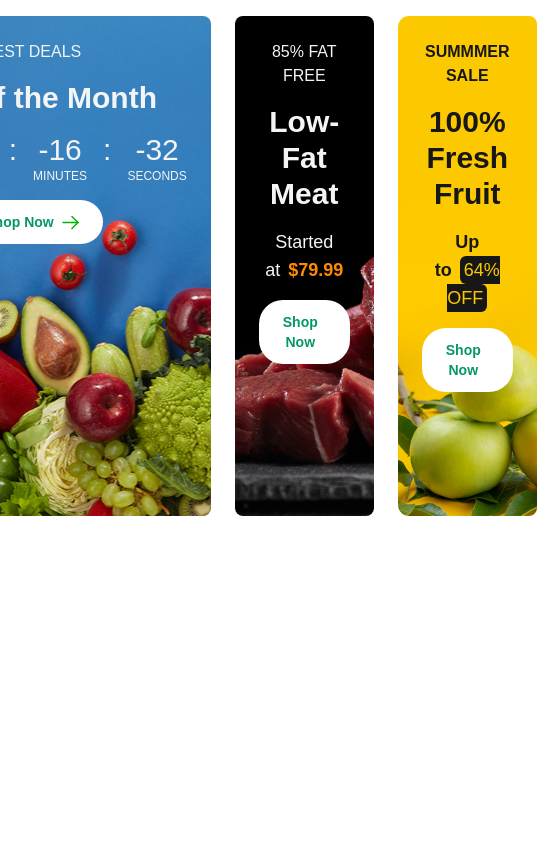
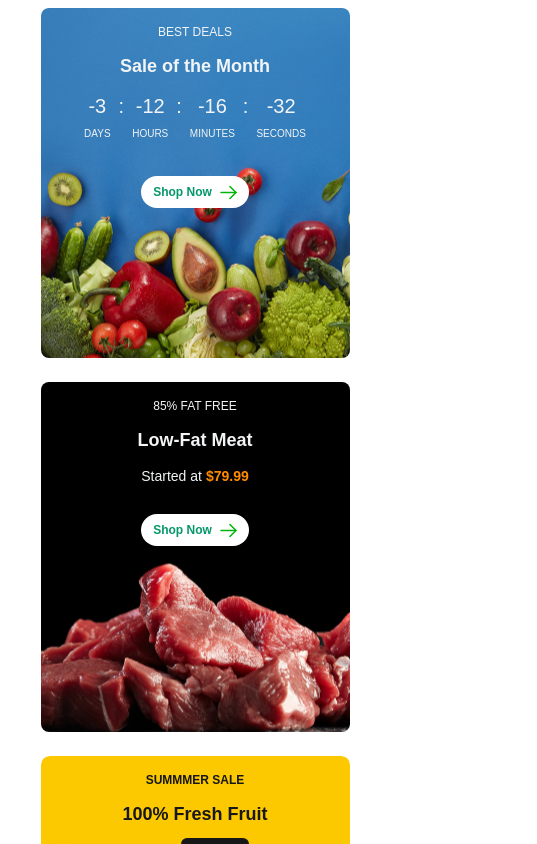
Before and after one commit to AshiqueHussain00/Organic-eCommerce-Shop-Website, a React (Vite) app: page / in a window 390 px wide. Shown: the top 844 px of the page, 537 px wide, since content can reach past the window. Built offline with nearby package versions, Linux system fonts and the light colour scheme.

Commit message:
Banner Component Responsivenss

```diff
--- a/src/App.jsx
+++ b/src/App.jsx
@@ -1,5 +1,5 @@
 import './App.css'
-import HeaderBottom from './component/home3/HeaderBottom'
+import HeaderBottom from './component/home3/headerBottom'
 import Banner from './component/home3/Banner'
 
 function App() {
--- a/src/component/home3/Banner.jsx
+++ b/src/component/home3/Banner.jsx
@@ -27,53 +27,80 @@ function Banner() {
     return (
         <section>
             <div className="w-10/12 xmd:w-11/12 mx-auto bg-white-100">
-                <ul className="flex flex-row items-center justify-center gap-6 p-4">
+                <ul className="flex flex-row flex-wrap items-center justify-center gap-6 p-2 xxs:p-4">
+
+
                     {BannerData.map((item) => (
-                        <li key={item.id} style={{ backgroundImage: `url(${item.image})`, backgroundSize: 'cover', width: '400px', height: '500px', borderRadius: '8px' }} className="p-6 flex flex-col gap-4">
-                            <h3 className={`${item.id !== 3 ? "text-gray-100 font-medium" : "text-black-900 font-semibold"} text-center text-base `}>{item.heading1}</h3>
-                            <h3 className={`${item.id !== 3 ? "text-gray-100" : "text-black-900"} text-center text-3xl font-bold`}>{item.heading2}</h3>
+                        <li
+                            key={item.id}
+                            style={{
+                                backgroundImage: `url(${item.image})`,
+                                backgroundSize: 'cover',
+                                borderRadius: '8px',
+                            }}
+                            className="p-4 sm:p-6 flex flex-col gap-3 sm:gap-4 w-full xxs:w-[350px]  sm:w-[400px] h-[350px] xxs:h-[375px] sm:h-[475px] md:h-[500px] rounded-md"
+                        >
+                            <h3 className={`${item.id !== 3 ? "text-gray-100 font-medium" : "text-black-900 font-semibold"} text-center text-xs sm:text-sm md:text-base`}>
+                                {item.heading1}
+                            </h3>
+                            <h3 className={`${item.id !== 3 ? "text-gray-100" : "text-black-900"} text-center text-lg sm:text-2xl md:text-3xl font-bold`}>
+                                {item.heading2}
+                            </h3>
 
                             {item.id === 1 && (
                                 <div className="text-gray-100 text-center">
-                                    <div className="text-3xl font-normal flex justify-center gap-4">
+                                    <div className="text-xl sm:text-2xl md:text-3xl font-normal flex justify-center gap-2 sm:gap-4">
                                         <div className="flex flex-col items-center">
                                             <span>{days}</span>
-                                            <span className="text-xs">DAYS</span>
+                                            <span className="text-[10px] sm:text-xs">DAYS</span>
                                         </div>
                                         <span>:</span>
                                         <div className="flex flex-col items-center">
                                             <span>{hours}</span>
-                                            <span className="text-xs">HOURS</span>
+                                            <span className="text-[10px] sm:text-xs">HOURS</span>
                                         </div>
                                         <span>:</span>
                                         <div className="flex flex-col items-center">
                                             <span>{minutes}</span>
-                                            <span className="text-xs">MINUTES</span>
+                                            <span className="text-[10px] sm:text-xs">MINUTES</span>
                                         </div>
                                         <span>:</span>
                                         <div className="flex flex-col items-center">
                                             <span>{seconds}</span>
-                                            <span className="text-xs">SECONDS</span>
+                                            <span className="text-[10px] sm:text-xs">SECONDS</span>
                                         </div>
                                     </div>
                                 </div>
                             )}
+
                             {item.id === 2 && (
-                                <h3 className="text-gray-100 text-center text-lg font-medium">{item.heading3_1}<span className="text-warning ml-2 font-semibold">{item.heading3_2}</span></h3>
+                                <h3 className="text-gray-100 text-center text-sm sm:text-base md:text-lg font-medium">
+                                    {item.heading3_1}
+                                    <span className="text-warning ml-1 sm:ml-2 font-semibold">{item.heading3_2}</span>
+                                </h3>
                             )}
 
-
                             {item.id === 3 && (
-                                <h3 className="text-black-900 text-center text-lg font-semibold">{item.heading3_1}<span className="text-yellow p-1 rounded-md font-medium ml-2 bg-black-900">{item.heading3_2}</span></h3>
+                                <h3 className="text-black-900 text-center text-sm sm:text-base md:text-lg font-semibold">
+                                    {item.heading3_1}
+                                    <span className="text-yellow p-1 rounded-md font-medium ml-1 sm:ml-2 bg-black-900">
+                                        {item.heading3_2}
+                                    </span>
+                                </h3>
                             )}
 
-                            <div className="flex flex-row items-center justify-center">
-                                <button className="flex items-center text-sm bg-white-100 px-6 py-3 rounded-3xl font-bold text-green-600">Shop Now<span className="ml-2"><img src={arrow} /></span></button>
+                            <div className="flex items-center justify-center mt-4 sm:mt-5 md:mt-6">
+                                <button className="flex items-center text-xs sm:text-sm bg-white-100 px-3 py-2 sm:px-5 sm:py-3 rounded-3xl font-bold text-green-600">
+                                    Shop Now
+                                    <span className="ml-2">
+                                        <img src={arrow} alt="arrow" />
+                                    </span>
+                                </button>
                             </div>
+                        </li>
+                    ))}
 
 
-                        </li>
-                    ))}
                 </ul>
 
             </div>
--- a/src/data/home3/BannerData.js
+++ b/src/data/home3/BannerData.js
@@ -16,7 +16,7 @@ export const BannerData = [
         id:2,
         image: image2,
         heading1 : '85% FAT FREE',
-        heading2 : 'Low-Fat Meat',
+        heading2 : 'Low-Fat  Meat',
         isTimer: false,
         heading3_1: 'Started at',
         heading3_2: '$79.99',
```
